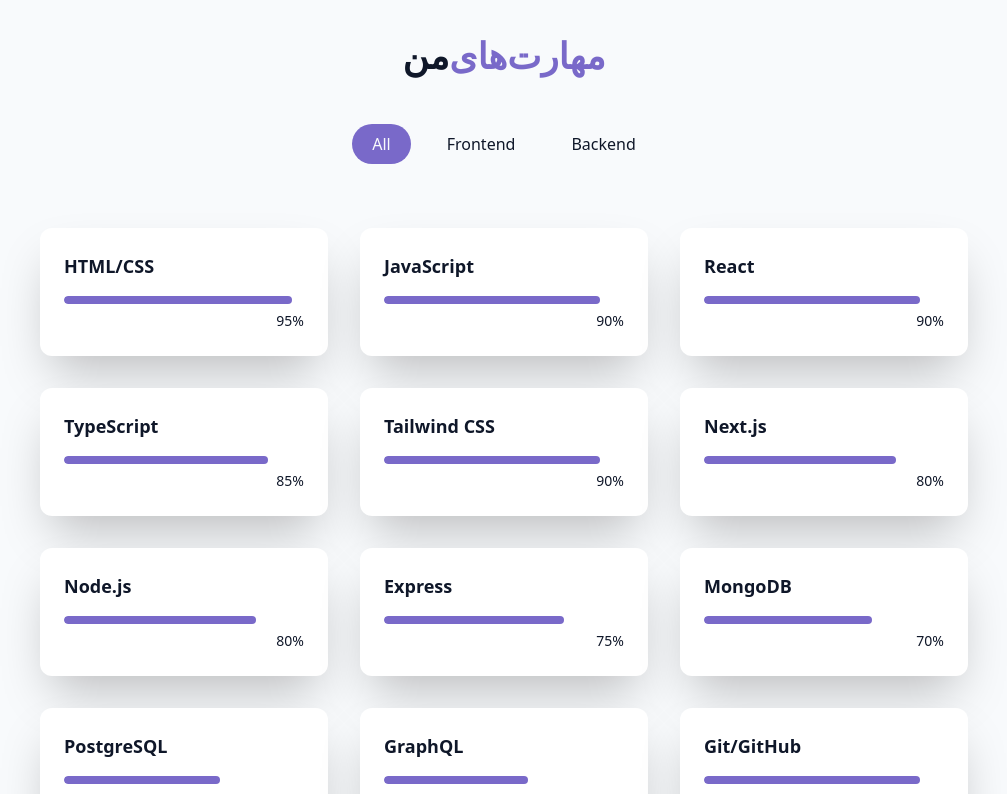
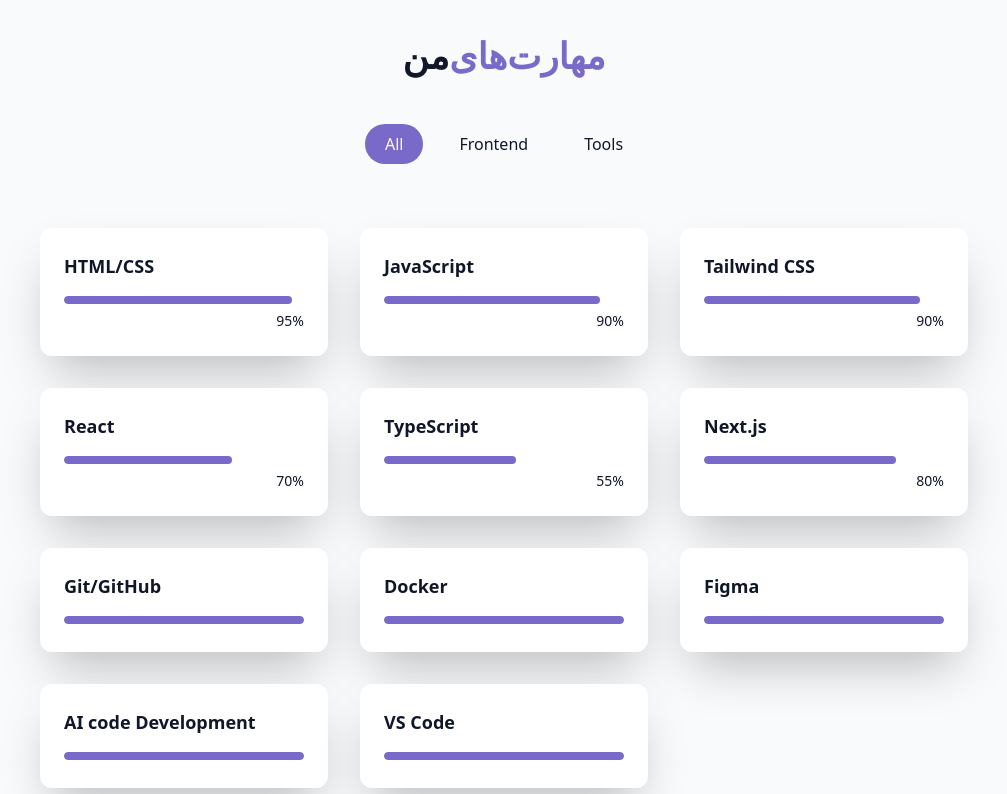
Before and after one commit to mhselfs/MHselfsPortfilo, a React (Vite) app: page / in a window 1280 px wide. Shown: the part 2280-3074 px from the top of the page, without its empty margins (136-1143 px from the left). Built offline with nearby package versions, Linux system fonts and the light colour scheme.

Commit message:
skill-context update

```diff
--- a/src/Component/Skills.jsx
+++ b/src/Component/Skills.jsx
@@ -7,25 +7,20 @@
     // Frontend
     { name: "HTML/CSS", level: 95, category: "frontend" },
     { name: "JavaScript", level: 90, category: "frontend" },
-    { name: "React", level: 90, category: "frontend" },
-    { name: "TypeScript", level: 85, category: "frontend" },
     { name: "Tailwind CSS", level: 90, category: "frontend" },
+    { name: "React", level: 70, category: "frontend" },
+    { name: "TypeScript", level: 55, category: "frontend" },
     { name: "Next.js", level: 80, category: "frontend" },
 
-    // Backend
-    { name: "Node.js", level: 80, category: "backend" },
-    { name: "Express", level: 75, category: "backend" },
-    { name: "MongoDB", level: 70, category: "backend" },
-    { name: "PostgreSQL", level: 65, category: "backend" },
-    { name: "GraphQL", level: 60, category: "backend" },
 
     // Tools
-    { name: "Git/GitHub", level: 90, category: "tools" },
-    { name: "Docker", level: 70, category: "tools" },
+    { name: "Git/GitHub", level: 85, category: "tools" },
+    { name: "Docker", level: 85, category: "tools" },
     { name: "Figma", level: 85, category: "tools" },
-    { name: "VS Code", level: 95, category: "tools" },
+    { name: "AI code Development", level: 85, category: "tools" },
+    { name: "VS Code", level: 85, category: "tools" },
 ];
-const Categorys = ["all", "frontend", "backend"];
+const Categorys = ["all", "frontend", "tools"];
 const Skills = () => {
     const [activecategory, setActiveCategory] = useState("all")
     const fillteredSkills = skills.filter((skill) => activecategory === "all" || skill.category === activecategory)
@@ -58,17 +53,23 @@
                                         </h3>
                                     </div>
                                     <div className='w-full bg-secondary/30 h-2 rounded-full overflow-hidden'>
-                                        <div className='bg-primary h-2 rounded-full origin-left animate-[grow_1.5s_ease-out]' style={
-                                            {
-                                                width: skill.level + "%"
-                                            }
-                                        }>
+                                        <div
+                                            className='bg-primary h-2 rounded-full origin-left animate-[grow_1.5s_ease-out]'
+                                            style={{
+                                                width: skill.category === "tools"
+                                                    ? "100%"
+                                                    : `${skill.level}%` // Directly use template literal here for the value
+                                            }}
+                                        >
                                         </div>
                                     </div>
+
                                     {/* Skill Level Present */}
                                     <div className="text-right mt-1">
                                         <span className="text-sm text-muted-foreground">
-                                            {skill.level}%
+                                            {
+                                                skill.category == "tools" ? ""   : skill.level + "%"
+                                            }
                                         </span>
                                     </div>
                                 </div>
```
